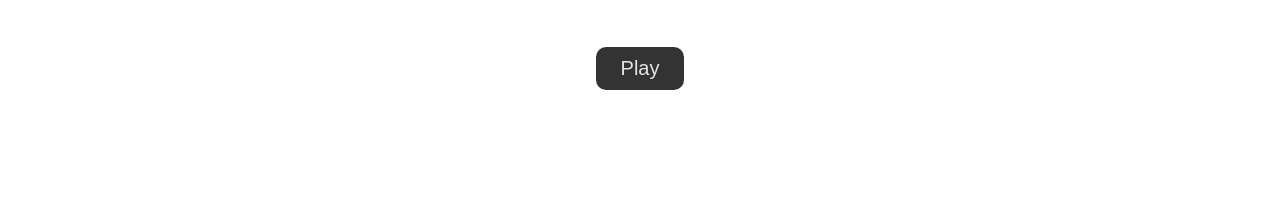
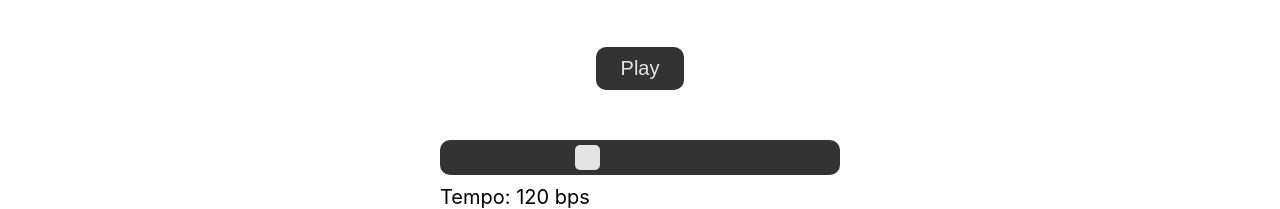
Before and after one commit to SereicikasTomas/beat-maker, a website built with Parcel: page src/index.html in a window 1280 px wide. Shown: the part 603-812 px from the top of the page. Built offline with nearby package versions, Linux system fonts and the light colour scheme.

Commit message:
add tempo slider

```diff
--- a/src/index.html
+++ b/src/index.html
@@ -119,6 +119,10 @@
         </div>
       </div>
       <button class="play">Play</button>
+      <div class="tempo">
+        <input id="tempo-slider" type="range" class="tempo-slider" max="300" min="20" value="120">
+        <label for="tempo-slider" class="tempo-label">Tempo: <span class="tempo-nr">120</span> bps</label>
+      </div>
     </div>
     <audio class="kick-sound" src="allSounds/kick-808.wav"></audio>
     <audio class="snare-sound" src="allSounds/snare-808.wav"></audio>
```
